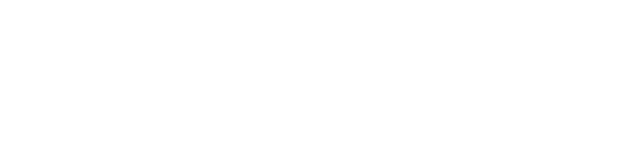
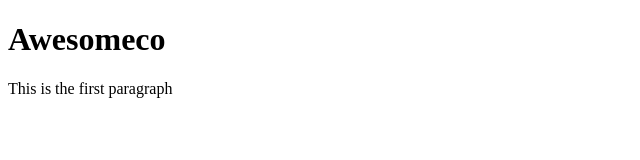
Before and after one commit to ireineck/ireineck_awsomeco, a plain HTML site: page index.html in a window 1280 px wide. Shown: the whole page, without its empty margins (0-640 px from the left). Drawn offline with Linux system fonts and the light colour scheme.

Commit message:
add heading and first paragraph to index

```diff
--- a/index.html
+++ b/index.html
@@ -5,7 +5,8 @@
       <title>Awesomeco</title>
     </head>
     <body>
-
+      <h1>Awesomeco</h1>
+      <p>This is the first paragraph</p>
 
     </body>
 </html>
```
